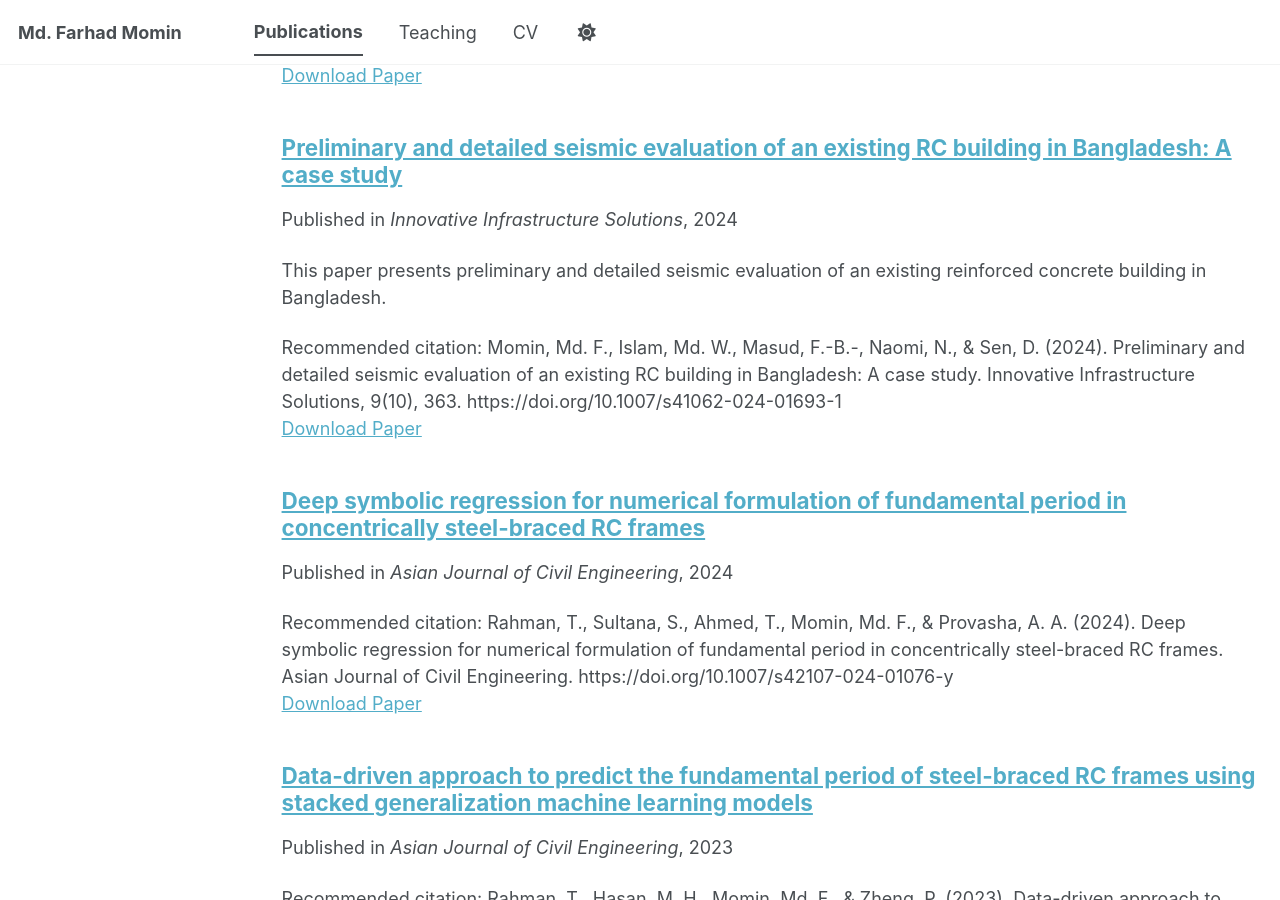
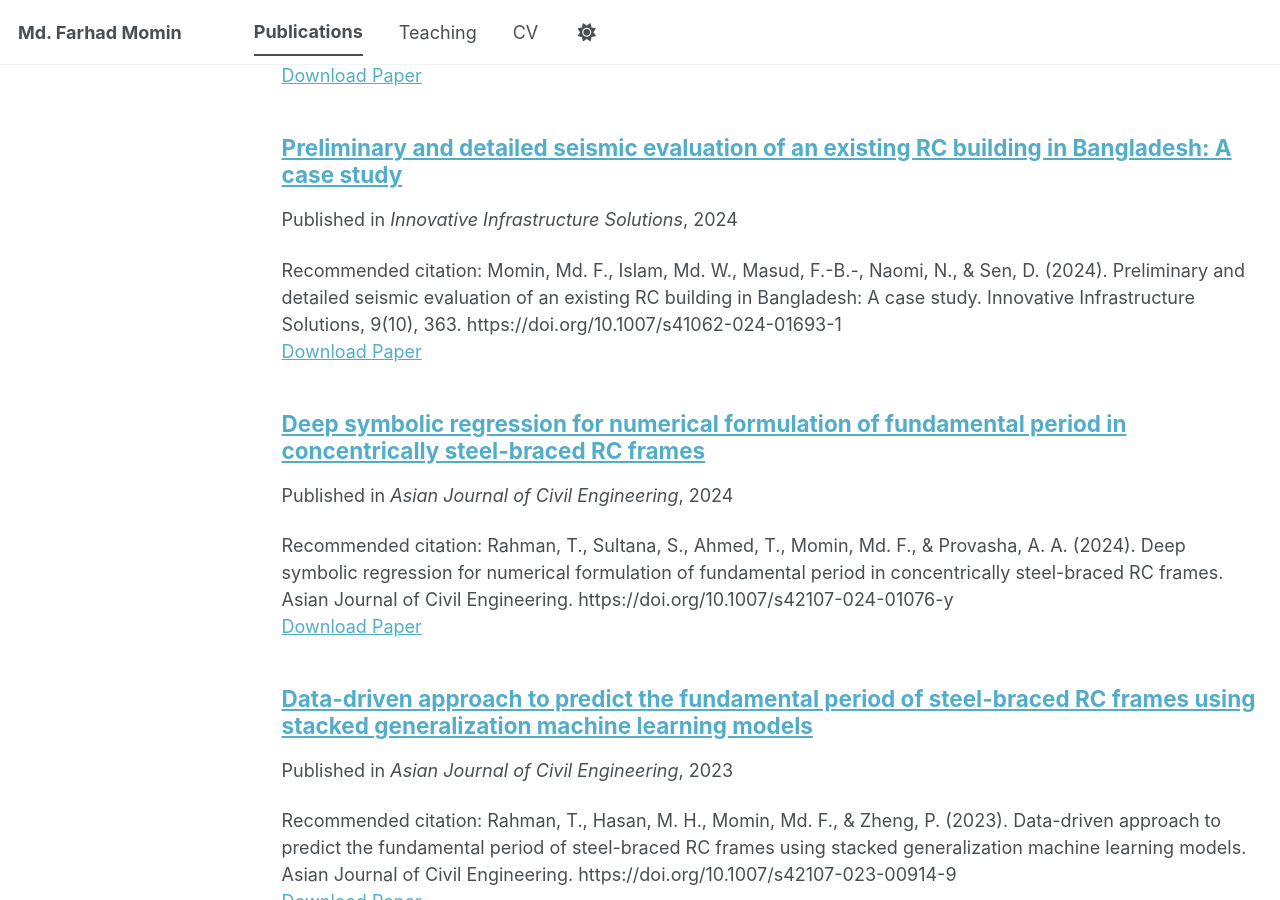
Before and after one commit to farhad-momin/farhad-momin.github.io, a Jekyll site: the page built from _pages/publications.html, in a window 1280 px wide and 900 px high, scrolled down 1936 px. Built offline with Jekyll 4.4.1, drawn with Linux system fonts in a browser that asks for light colours; some web fonts are replaced; a script bundle is joined from its source files by our own code; library files that are not in the unit come from our copies.

Commit message:
Remove excerpt from publication details
Removed excerpt from publication metadata.

```diff
--- a/_publications/2024-09-03-preliminary-and-detailed-seismic-evaluation-of-an-existing-rc-building-in-bangladesh-a-case-study.md
+++ b/_publications/2024-09-03-preliminary-and-detailed-seismic-evaluation-of-an-existing-rc-building-in-bangladesh-a-case-study.md
@@ -3,7 +3,6 @@ title: "Preliminary and detailed seismic evaluation of an existing RC building i
 collection: publications
 category: journal
 permalink: /publication/2024-09-03-preliminary-and-detailed-seismic-evaluation-of-an-existing-rc-building-in-bangladesh-a-case-study
-excerpt: "This paper presents preliminary and detailed seismic evaluation of an existing reinforced concrete building in Bangladesh."
 date: 2024-09-03
 venue: "Innovative Infrastructure Solutions"
 paperurl: "https://doi.org/10.1007/s41062-024-01693-1"
```
